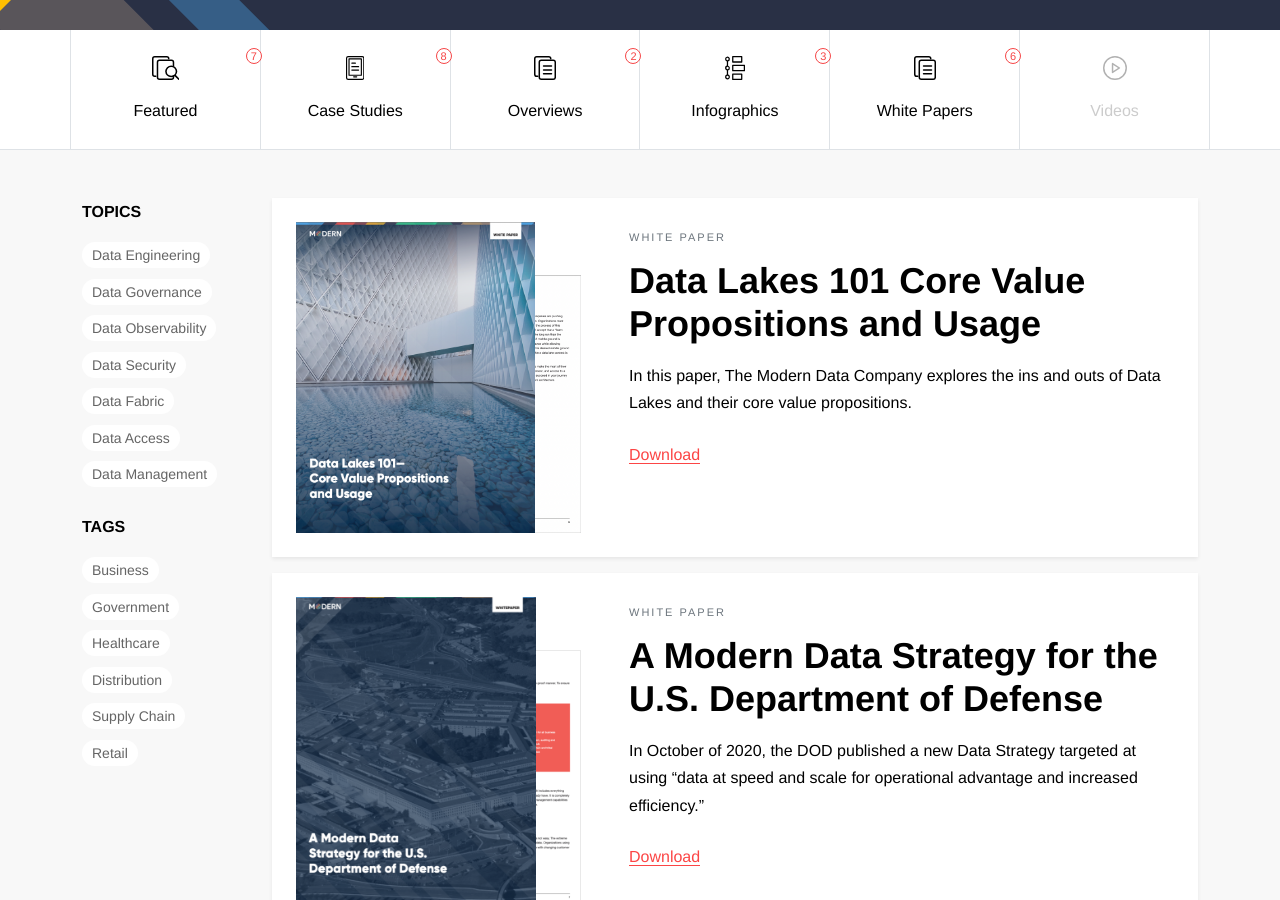
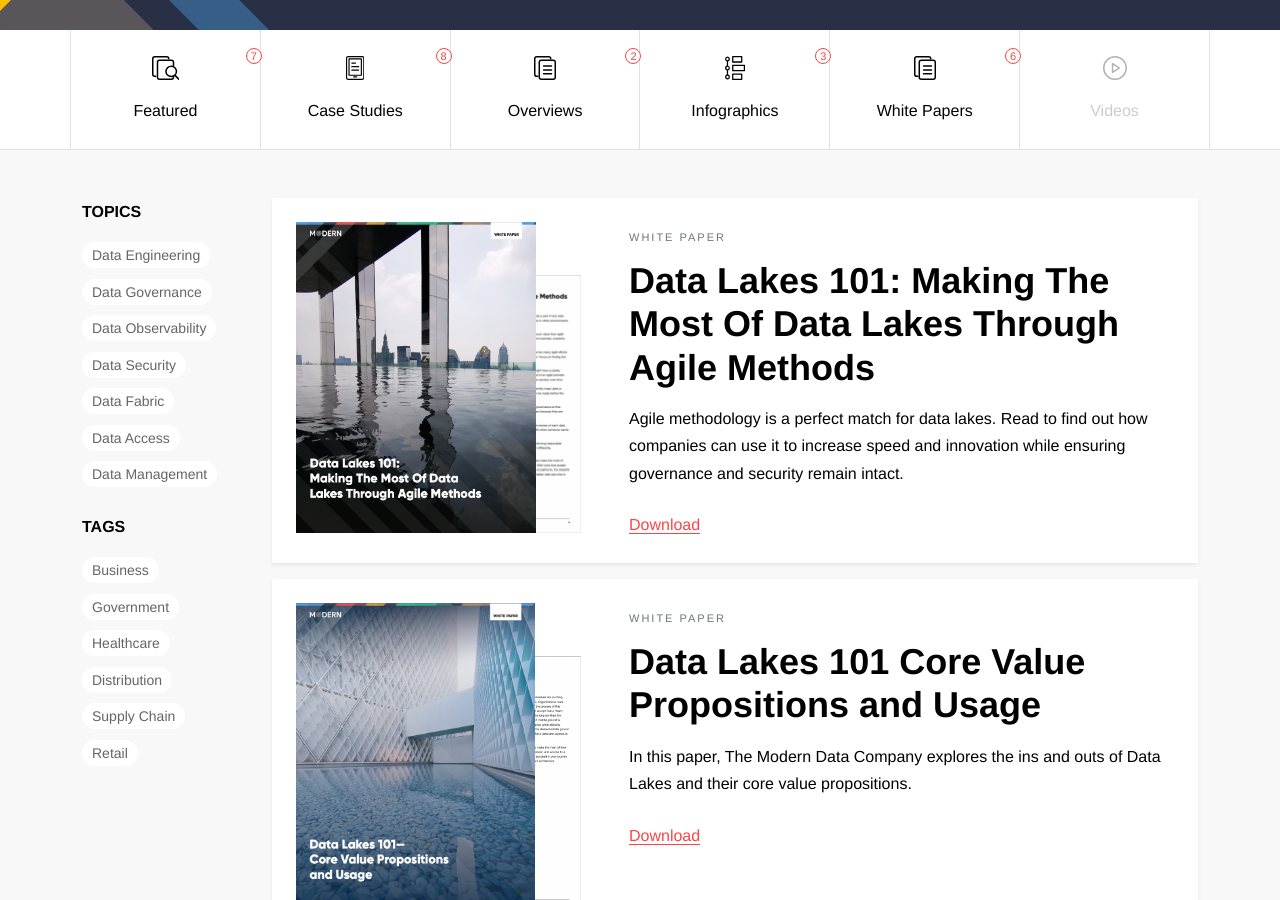
Before and after one commit to rubik-ai/web.themoderndatacompany.com, a Jekyll site: the page built from resources/data-fabric-white-papers.html, in a window 1280 px wide and 900 px high, scrolled down 299 px. Built offline with Jekyll 4.4.1, drawn with Linux system fonts in a browser that asks for light colours; comment, search, counter and statistics services are not loaded.

Commit message:
new white papers

```diff
--- a/resources/data-fabric-white-papers.html
+++ b/resources/data-fabric-white-papers.html
@@ -35,6 +35,20 @@ image:
       <!--Main-->
       <div class="col-lg-10">
 
+         <!--Data Lakes 101: Making The Most Of Data Lakes Through Agile Methods-->
+        <div class="d-flex flex-wrap flex-md-nowrap bg-white shadow-sm p-4 mb-3 resources-box">
+          <div class="flex-shrink-0">
+            <a href="https://info.themoderndatacompany.com/data-lakes-101-part1" target="_blank">
+              <img src="../media/resources/whitepaper-data-lakes-part2.png" alt="Data Lakes 101: Making The Most Of Data Lakes Through Agile Methods">
+            </a>
+          </div>
+          <div class="flex-grow-1 ms-lg-5" style="position: relative;">
+            <span class="label-asset-type text-muted">WHITE PAPER</span>
+            <h2 class="mt-2 mb-1"><a href="http://info.themoderndatacompany.com/data-lakes-101-part2" target="_blank">Data Lakes 101: Making The Most Of Data Lakes Through Agile Methods</a></h2>
+            <p class="mb-4">Agile methodology is a perfect match for data lakes. Read to find out how companies can use it to increase speed and innovation while ensuring governance and security remain intact.</p>
+            <a href="http://info.themoderndatacompany.com/data-lakes-101-part2" class="red-link" target="_blank">Download</a>
+          </div>
+        </div>
 
            <!--Data Lakes 101 Core Value Propositions and Usage-->
         <div class="d-flex flex-wrap flex-md-nowrap bg-white shadow-sm p-4 mb-3 resources-box">
```
Also changed, not shown: media/resources/whitepaper-data-lakes-part2.png (added), 3 other files.
